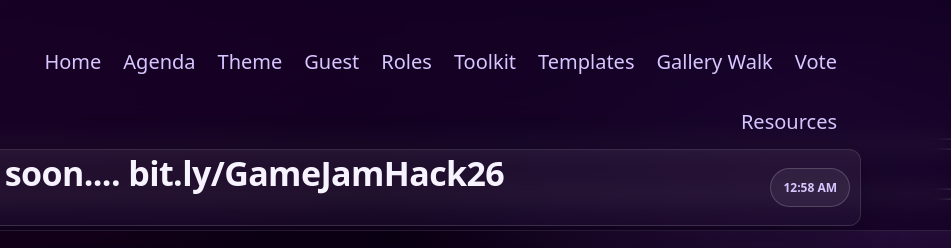
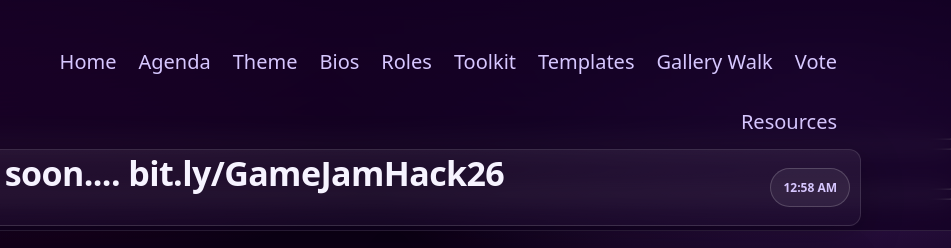
Before and after one commit to Thomas-A-Edison-CTE-HS/GameJamHack26, a plain HTML site: page index.html in a window 1280 px wide. Shown: the top 248 px of the page, 329-1280 px from the left. Drawn offline with nearby package versions, Linux system fonts and the light colour scheme.

Commit message:
na bio link

```diff
--- a/index.html
+++ b/index.html
@@ -671,7 +671,7 @@ margin:2px 0 6px;
       <a href="#home">Home</a>
       <a href="#agenda">Agenda</a>
       <a href="#theme">Theme</a>
-      <a href="#guests">Guest</a>
+      <a href="#guests">Bios</a>
       <a href="#roles">Roles</a>
       <a href="#toolkit">Toolkit</a>
       <a href="#templates">Templates</a>
```
